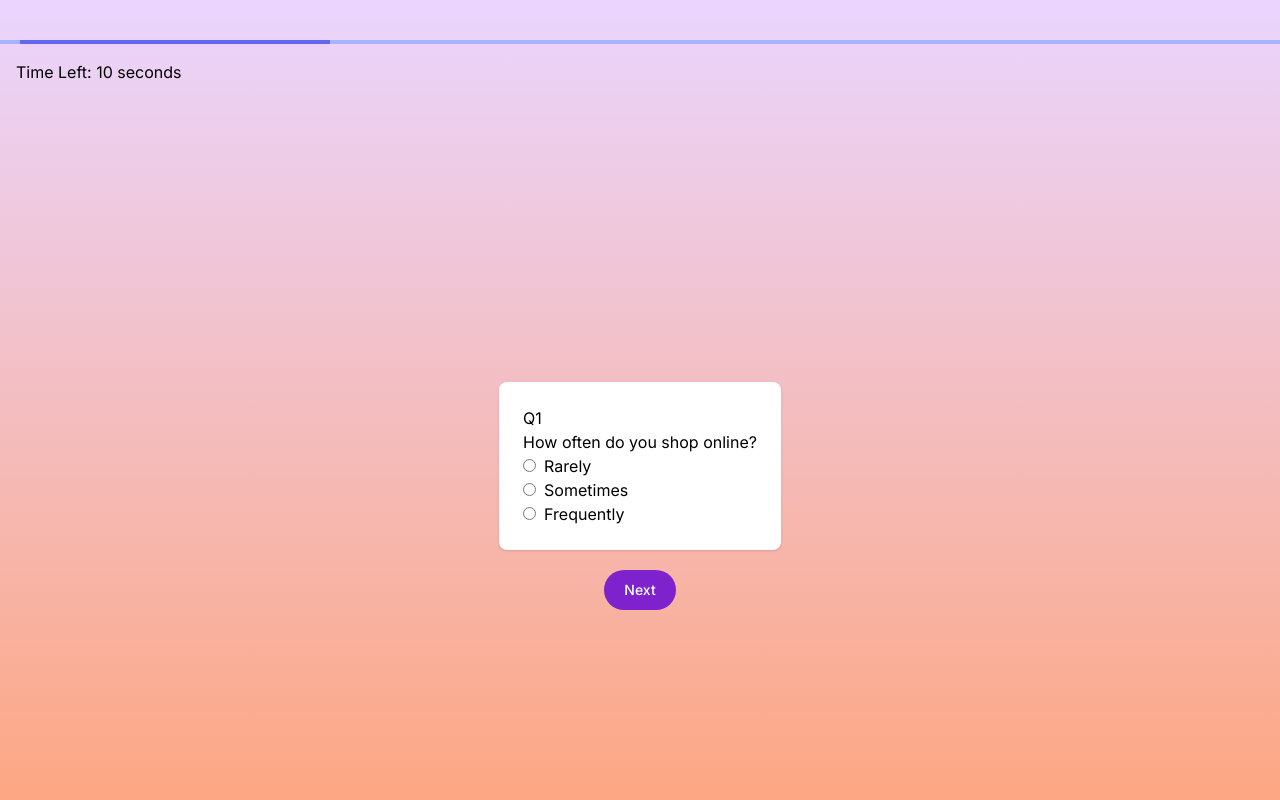
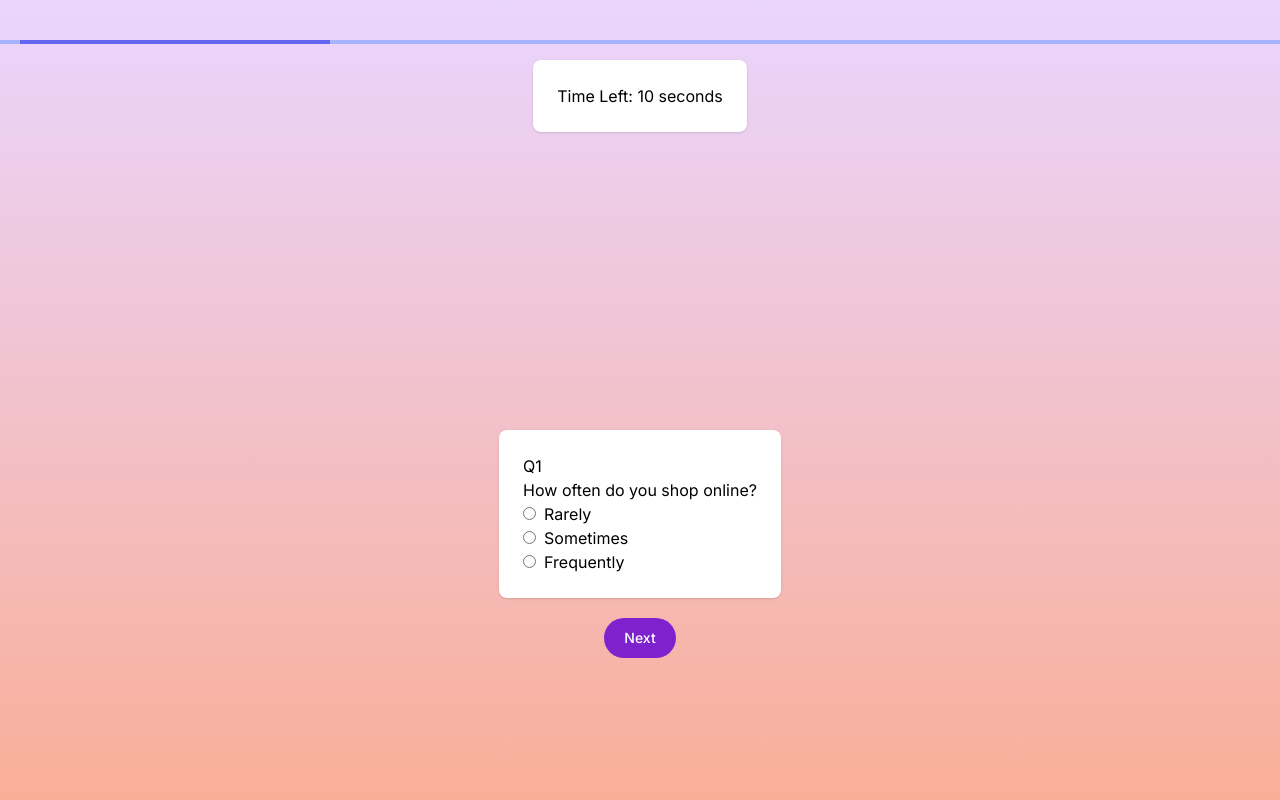
Before and after one commit to tyoprataama/Front-End-React-Test-Tyo, a Next.js app: page / in a window 1280 px wide. Shown: the top 800 px of the page. Built offline with nearby package versions, Linux system fonts and the light colour scheme.

Commit message:
styling time counter

```diff
--- a/app/components/Card.jsx
+++ b/app/components/Card.jsx
@@ -20,7 +20,7 @@ const Card = ({questionData, onAnswerSubmit, currentQuestionIndex}) => {
   };
 
   return (
-    <div className="flex flex-col items-center justify-center h-screen w-screen">
+    <div className="flex flex-col items-center justify-center h-screen w-screen mb-32">
       <div className="max-w-sm p-6 bg-white border border-none rounded-lg shadow">
         <h1>{num}</h1>
         <p>{question}</p>
--- a/app/components/Survey.jsx
+++ b/app/components/Survey.jsx
@@ -78,8 +78,8 @@ const Survey = () => {
         <End surveyAnswers={surveyAnswers} onRestart={handleRestartSurvey} />
       ) : (
         <>
-        <div className='p-4'>
-            <p>Time Left: {timer} seconds</p>
+        <div className='p-4 flex flex-col items-center justify-center'>
+            <p className='max-w-sm p-6 bg-white border border-none rounded-lg shadow'>Time Left: {timer} seconds</p>
           </div>
           <Card
             questionData={questions[currentQuestionIndex]}
```
